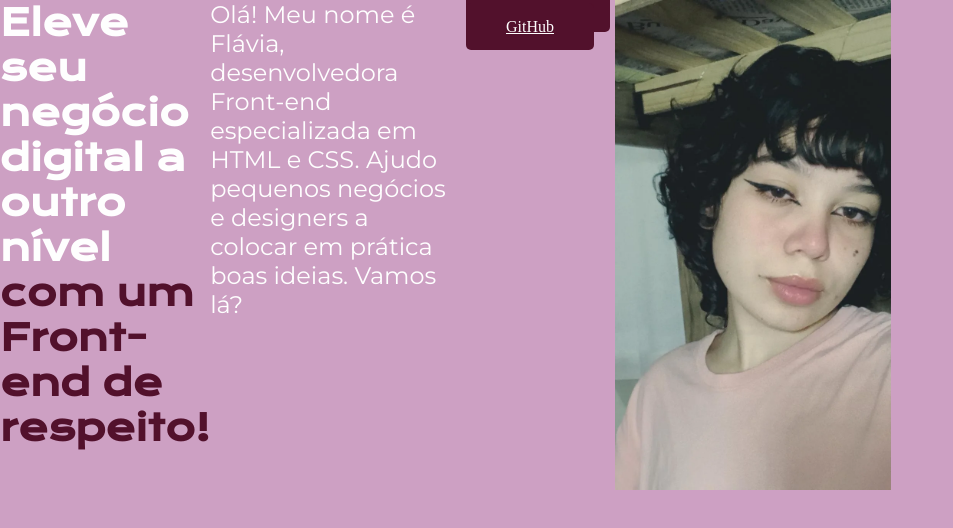
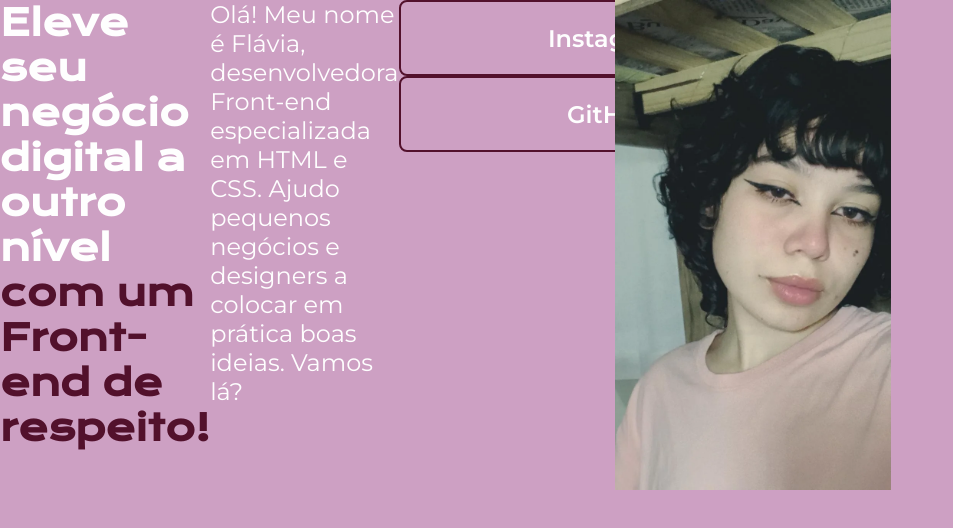
Before and after one commit to flavia-vorma/Portf-lio-Fl-via-2G, a plain HTML site: page index.html in a window 1280 px wide. Shown: the whole page, without its empty margins (0-953 px from the left). Drawn offline with nearby package versions, Linux system fonts and the light colour scheme.

Commit message:
02/10/24

```diff
--- a/index.html
+++ b/index.html
@@ -19,8 +19,8 @@
 
 <div class="apresentacao__links">
 
-    <a href="https://www.instagram.com/flavia_ales_?igsh=cmozc3pham03NjA4">Instagram</a>
-    <a href="https://github.com/flavia-vorma">GitHub</a>
+    <a class="apresentacao__links__link" href="https://www.instagram.com/flavia_ales_?igsh=cmozc3pham03NjA4">Instagram</a>
+    <a class="apresentacao__links__link" href="https://github.com/flavia-vorma">GitHub</a>
   </div>
     </div>
 
--- a/style.css
+++ b/style.css
@@ -39,12 +39,22 @@ strong{
   color: var(--cor-destaque);
 }
 
-a{
-  background-color: var(--cor-destaque);
+.apresentacao__links{
+  display: flex;
+  flex-direction: column;
+}
+
+.apresentacao__links__link{
+  border: 2px solid var(--cor-destaque);
+  width: 378px;
+  text-align: center;
   color: var(--cor-texto);
-  padding: 15px 40px;
-  margin: 10px 5px;
-  border-radius: 5px;
+  padding: 21.5px;
+  border-radius: 8px;
+  font-size: 24px;
+  font-weight: 600;
+  text-decoration: none;
+  font-family: 'Montserrat', sans-serif;
 }
 
 .foto{
```
